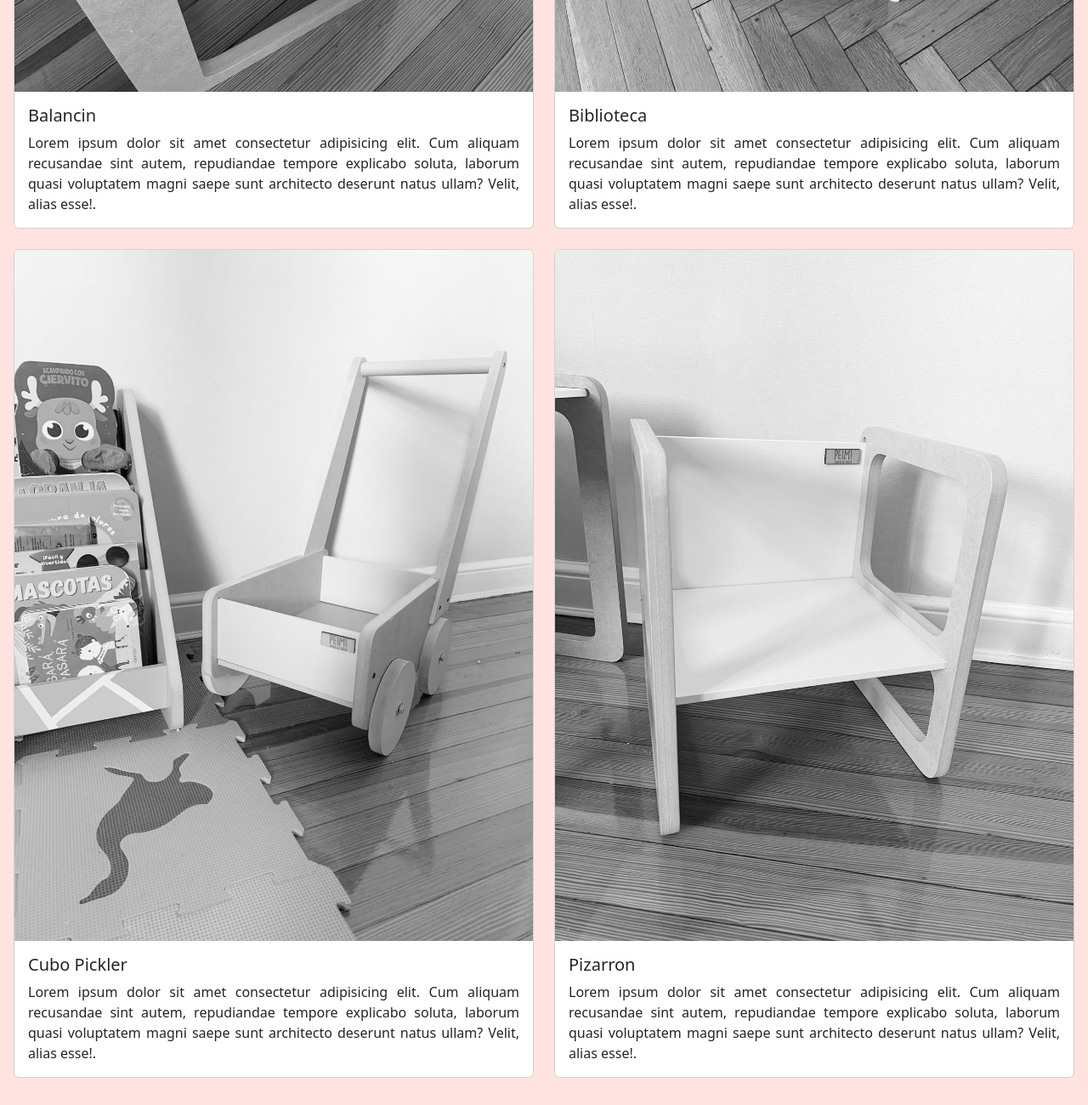
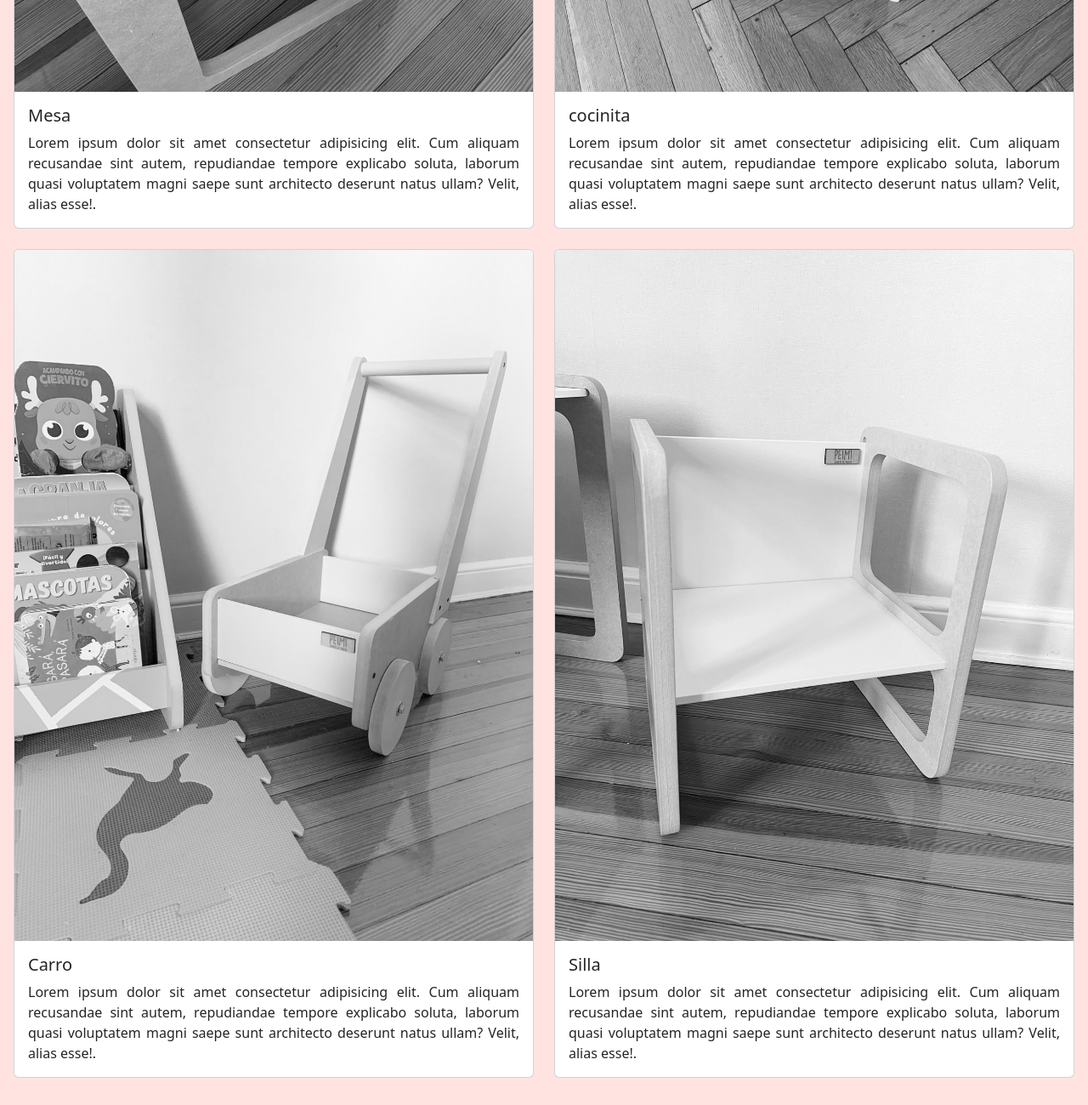
Before and after one commit to Pmonti1982/PreEntrega3_Monti, a website: page galeria.html in a window 1280 px wide. Shown: the part 2880-4180 px from the top of the page at 85% size. Drawn offline with nearby package versions, Linux system fonts and the light colour scheme.

Commit message:
Agregado referencias internas footer

```diff
--- a/galeria.html
+++ b/galeria.html
@@ -66,7 +66,7 @@
           <div class="card">
             <img src="./imagenes/balancin.jpeg" class="card-img-top" alt="balancin">
             <div class="card-body">
-              <h5 class="card-title">Balancin</h5>
+              <h5 id="balancin" class="card-title">Balancin</h5>
               <p class="card-text">Lorem ipsum dolor sit amet consectetur adipisicing elit. Cum aliquam recusandae sint autem, repudiandae tempore explicabo soluta, laborum quasi voluptatem magni saepe sunt architecto deserunt natus ullam? Velit, alias esse!.</p>
             </div>
           </div>
@@ -93,7 +93,7 @@
           <div class="card">
             <img src="./imagenes/pizarron.jpeg" class="card-img-top" alt="pizarron">
             <div class="card-body">
-              <h5 class="card-title">Pizarron</h5>
+              <h5 id="pizarron" class="card-title">Pizarron</h5>
               <p class="card-text">Lorem ipsum dolor sit amet consectetur adipisicing elit. Cum aliquam recusandae sint autem, repudiandae tempore explicabo soluta, laborum quasi voluptatem magni saepe sunt architecto deserunt natus ullam? Velit, alias esse!.</p>
             </div>
           </div>
@@ -102,7 +102,7 @@
             <div class="card">
               <img src="./imagenes/mesa.jpeg" class="card-img-top" alt="mesa">
               <div class="card-body">
-                <h5 class="card-title">Balancin</h5>
+                <h5 id="mesa" class="card-title">Mesa</h5>
                 <p class="card-text">Lorem ipsum dolor sit amet consectetur adipisicing elit. Cum aliquam recusandae sint autem, repudiandae tempore explicabo soluta, laborum quasi voluptatem magni saepe sunt architecto deserunt natus ullam? Velit, alias esse!.</p>
               </div>
             </div>
@@ -111,7 +111,7 @@
             <div class="card">
               <img src="./imagenes/cocinita.jpeg" class="card-img-top" alt="cocinita">
               <div class="card-body">
-                <h5 class="card-title">Biblioteca</h5>
+                <h5 class="card-title">cocinita</h5>
                 <p class="card-text">Lorem ipsum dolor sit amet consectetur adipisicing elit. Cum aliquam recusandae sint autem, repudiandae tempore explicabo soluta, laborum quasi voluptatem magni saepe sunt architecto deserunt natus ullam? Velit, alias esse!.</p>
               </div>
             </div>
@@ -120,7 +120,7 @@
             <div class="card">
               <img src="./imagenes/carro.jpeg" class="card-img-top" alt="carro">
               <div class="card-body">
-                <h5 class="card-title">Cubo Pickler</h5>
+                <h5 id="carro" class="card-title">Carro</h5>
                 <p class="card-text">Lorem ipsum dolor sit amet consectetur adipisicing elit. Cum aliquam recusandae sint autem, repudiandae tempore explicabo soluta, laborum quasi voluptatem magni saepe sunt architecto deserunt natus ullam? Velit, alias esse!.</p>
               </div>
             </div>
@@ -129,7 +129,7 @@
             <div class="card">
               <img src="./imagenes/silla.jpeg" class="card-img-top" alt="silla">
               <div class="card-body">
-                <h5 class="card-title">Pizarron</h5>
+                <h5 class="card-title">Silla</h5>
                 <p class="card-text">Lorem ipsum dolor sit amet consectetur adipisicing elit. Cum aliquam recusandae sint autem, repudiandae tempore explicabo soluta, laborum quasi voluptatem magni saepe sunt architecto deserunt natus ullam? Velit, alias esse!.</p>
               </div>
             </div>
@@ -142,10 +142,10 @@
           <div id="footerHover" class="col-12 col-md-2 mb-3">
             <h5>Productos</h5>
             <ul class="nav flex-column">
-              <li class="nav-item mb-2"><a href="#" class="nav-link p-0 text-muted">Mesa</a></li>
-              <li class="nav-item mb-2"><a href="#" class="nav-link p-0 text-muted">Balancin</a></li>
-              <li class="nav-item mb-2"><a href="#" class="nav-link p-0 text-muted">Carrito</a></li>
-              <li class="nav-item mb-2"><a href="#" class="nav-link p-0 text-muted">Pizarron</a></li>
+              <li class="nav-item mb-2"><a href="galeria.html#mesa" class="nav-link p-0 text-muted">Mesa</a></li>
+              <li class="nav-item mb-2"><a href="galeria.html#balancin" class="nav-link p-0 text-muted">Balancin</a></li>
+              <li class="nav-item mb-2"><a href="galeria.html#carro" class="nav-link p-0 text-muted">Carrito</a></li>
+              <li class="nav-item mb-2"><a href="galeria.html#pizarron" class="nav-link p-0 text-muted">Pizarron</a></li>
             </ul>
           </div>
           <!--Footer 1 Columna 2-->
```
Also changed, not shown: index.html (+4 -4 lines).
